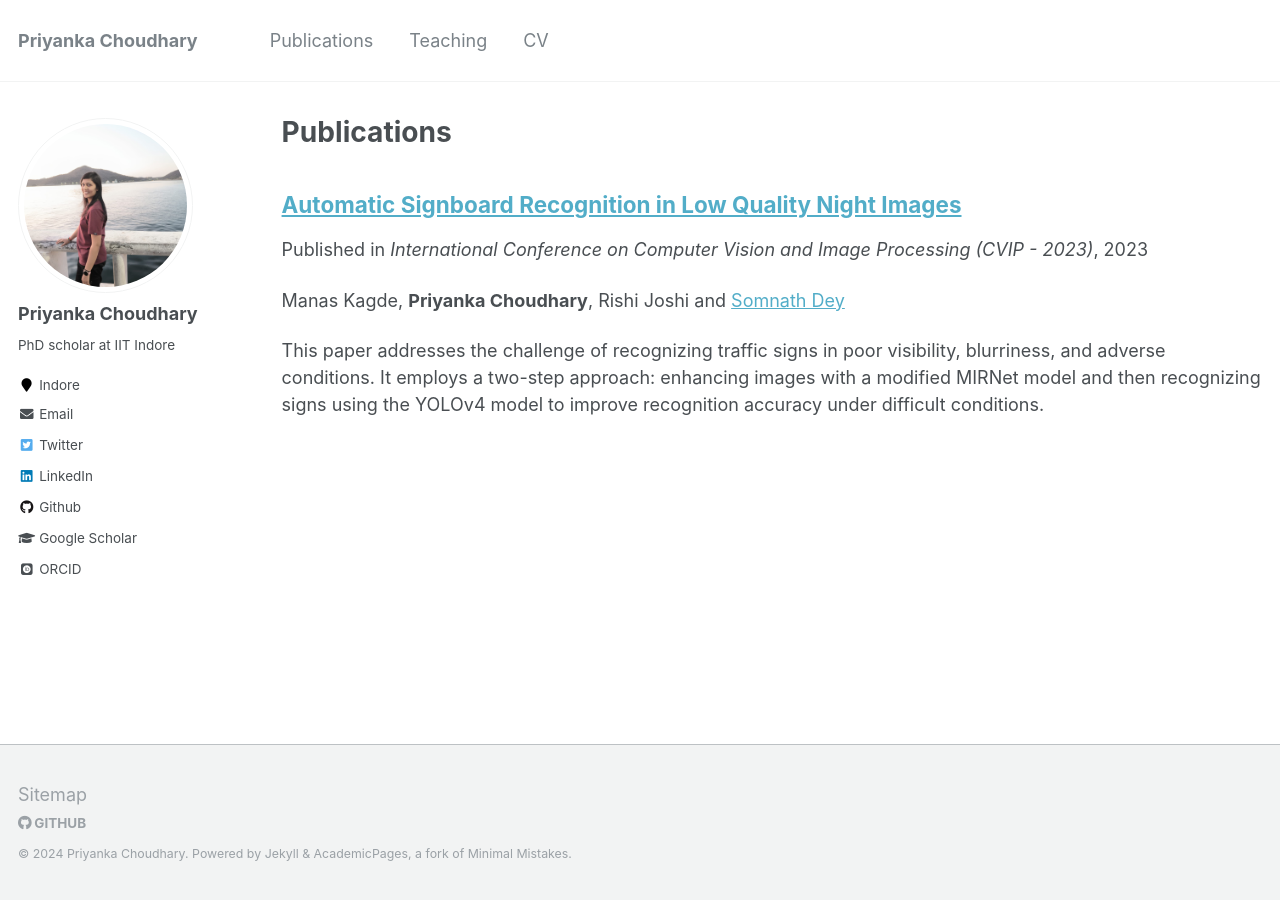
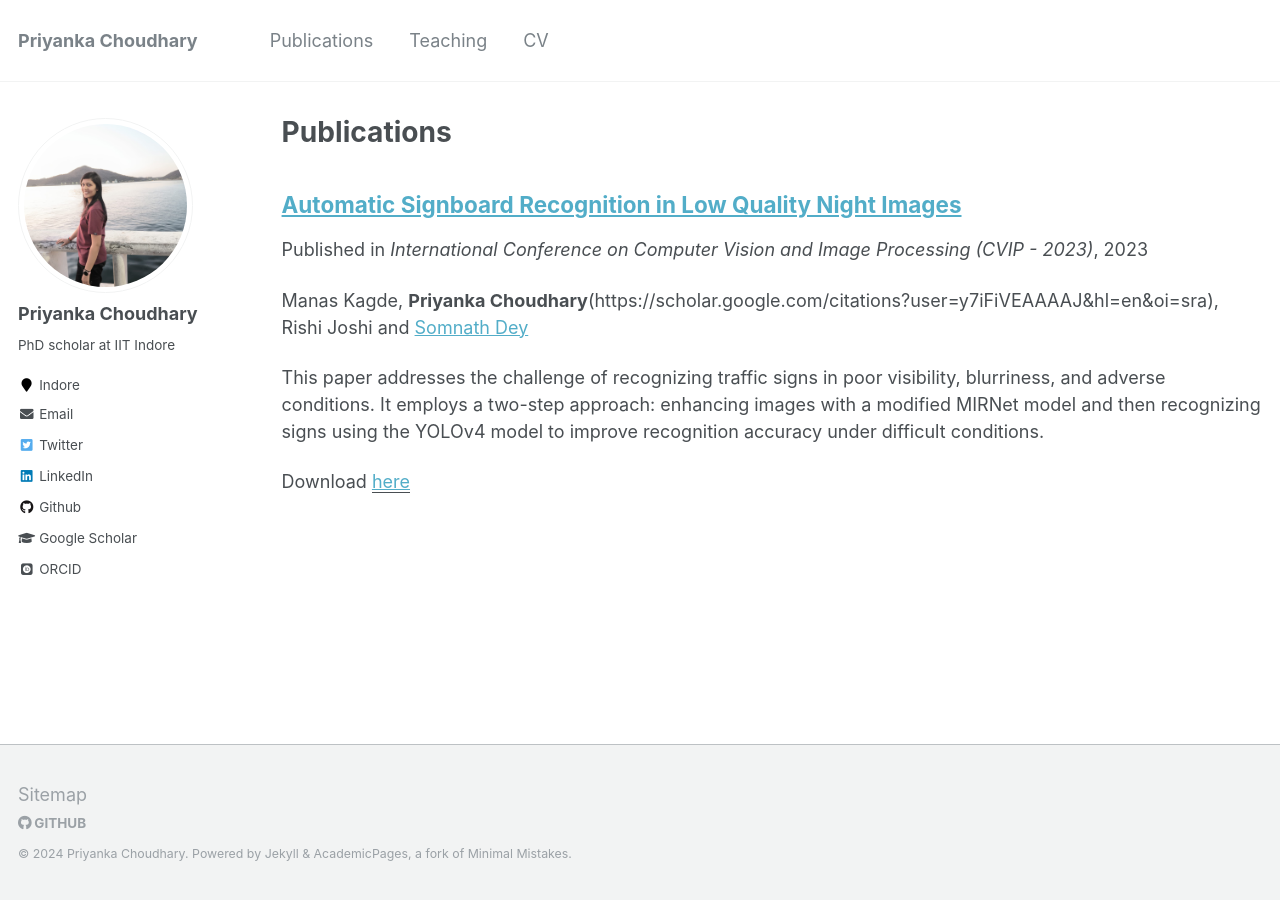
Before and after one commit to PriyankaIITI/priyankaiiti.github.io, a Jekyll site: the page built from _pages/publications.md, in a window 1280 px wide. Built offline with Jekyll 4.4.1, drawn with Linux system fonts in a browser that asks for light colours; some web fonts are replaced; part of the change alters nothing that is shown.

Commit message:
modified:   _publications/paper-title-number-01.md

```diff
--- a/_publications/paper-title-number-01.md
+++ b/_publications/paper-title-number-01.md
@@ -1,9 +1,9 @@
 ---
 title: "Automatic Signboard Recognition in Low Quality Night Images"
 collection: publications
-authors: 'Manas Kagde, <b>Priyanka Choudhary</b>, Rishi Joshi and [Somnath Dey](https://scholar.google.com/citations?hl=en&user=rjzlx8wAAAAJ&view_op=list_works&sortby=pubdate)'
+authors: 'Manas Kagde, <b>Priyanka Choudhary</b>(https://scholar.google.com/citations?user=y7iFiVEAAAAJ&hl=en&oi=sra), Rishi Joshi and [Somnath Dey](https://scholar.google.com/citations?hl=en&user=rjzlx8wAAAAJ&view_op=list_works&sortby=pubdate)'
 excerpt: 'This paper addresses the challenge of recognizing traffic signs in poor visibility, blurriness, and adverse conditions. It employs a two-step approach: enhancing images with a modified MIRNet model and then recognizing signs using the YOLOv4 model to improve recognition accuracy under difficult conditions.'
 date: 2023-11-03
 venue: 'International Conference on Computer Vision and Image Processing (CVIP - 2023)'
-# paperurl: "https:"
+paperurl: "https://link.springer.com/chapter/10.1007/978-3-031-58174-8_40"
 ---
```
